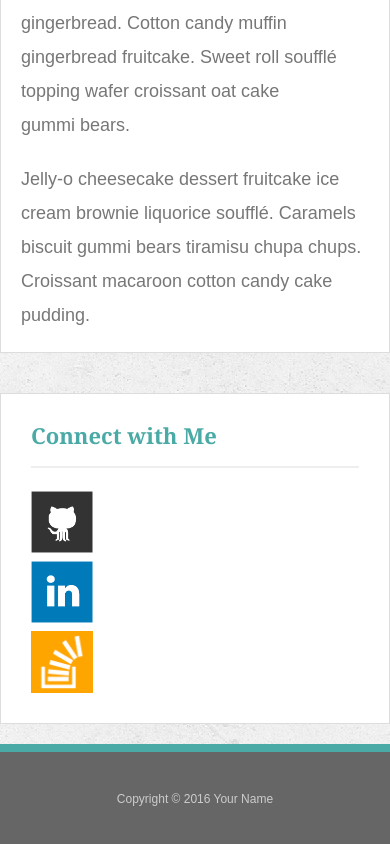
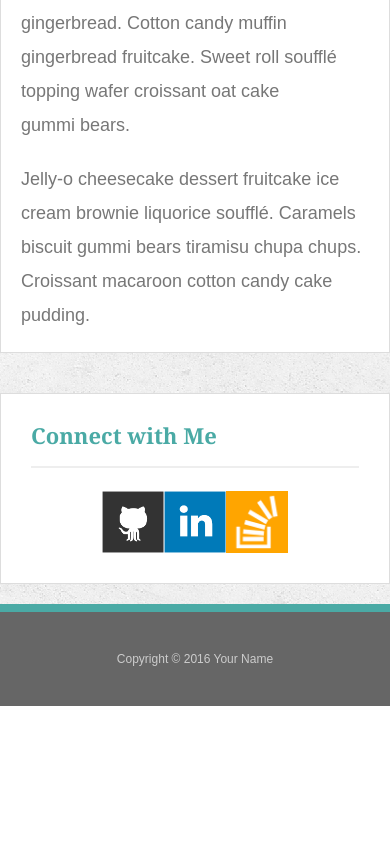
Before and after one commit to matt-jones311/Responsive-Portfolio, a plain HTML site: page index.html in a window 390 px wide. Shown: the part 614-1458 px from the top of the page. After the commit the page ends 1320 px from the top, so only its background shows below. Drawn offline with Linux system fonts and the light colour scheme.

Commit message:
wed night

```diff
--- a/css/style.css
+++ b/css/style.css
@@ -262,6 +262,7 @@ input[type=submit] {
 
         position: relative;
         padding:1px;
+
     }
 
      #main-container{
@@ -287,10 +288,16 @@ input[type=submit] {
         /* or inline-flex */
     }
 
-    a {
+    nav a {
     align-items: center;
     display: flex;
-    width: 100%;
+    justify-content: center;
+}
+
+ a {
+    align-items: center;
+    display: flex;
+    justify-content: center;
 }
 
 #main-section{
@@ -313,8 +320,12 @@ float:left;
 max-width: 100%;
 }
 
-.social{
-    display: inline-block;
+.social-media{
+    display: flex;
+align-items: center;
+justify-content: center;
 }
 
+
+
 }
--- a/index.html
+++ b/index.html
@@ -37,11 +37,15 @@
       <div id="connect">
         <h2>Connect with Me</h2>
 
+        <div class="social-media">
+
         <a href="#"><img src="images/github-128.png" class="social" alt="GitHub" /></a>
         <a href="#"><img src="images/linkedin-128.png" class="social" alt="LinkedIn" /></a>
         <a href="#"><img src="images/stackoverflow-128.png" class="social" alt="Stack Overflow" /></a>
+
       </div>
-    </section>
+      </div>
+</section>
   </div>
 
   <footer>
```
